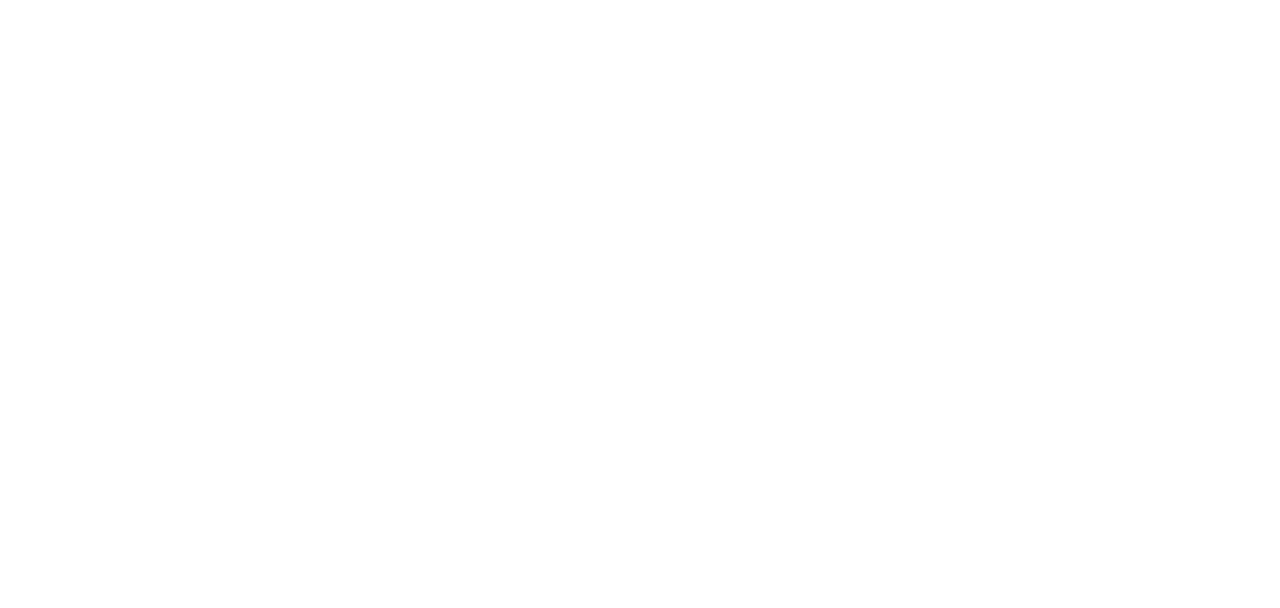
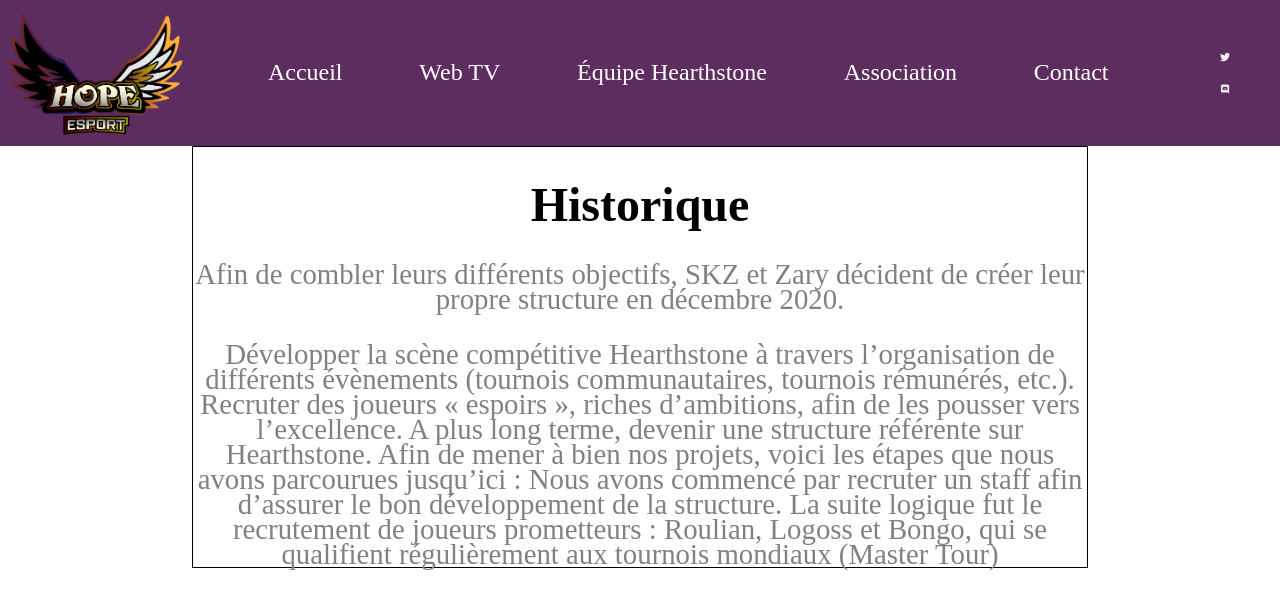
Before and after one commit to MaulineYoann/Hackathon2-front, a React (Create React App) app: page / in a window 1280 px wide. Shown: the top 608 px of the page. Built offline with nearby package versions, Linux system fonts and the light colour scheme.

Commit message:
component staff

```diff
--- a/src/App.css
+++ b/src/App.css
@@ -5,6 +5,7 @@
 * {
   margin: 0;
   padding:0;
+  box-sizing: border-box;
 }
 
 :root{
--- a/src/App.js
+++ /dev/null
@@ -1,11 +0,0 @@
-import './App.css';
-
-function App() {
-  return (
-    <div className="App">
-      <h1>hello</h1>
-    </div>
-  );
-}
-
-export default App;
--- a/src/pages/Home.css
+++ b/src/pages/Home.css
@@ -1,27 +1,20 @@
-.Home-container{
-    /* display: grid;
-    grid-template-columns: repeat(2, 1fr); */
-    display: flex;
-    flex-direction: row;
-    margin-top: 5%;
+.Home {
+    /* height: 500px; */
+    border: 1px solid black;
+    margin: 0 15%;
+    /* background-image: url("../assets/Logo.png"); */
+    background-repeat: no-repeat;
+    background-size: cover;
+    background-position: center;
 }
-
-.text-container{
-   width: 100%;
+.title-Home {
+    color: black;
+    text-align: center;
+    margin-top: 30px;
 }
-
-.title-home{
+.text-Home {
     text-align: center;
-    color:var(--third-color);
-    margin-bottom: 10%;
+    margin-top: 30px;
+    font-size: 1.8rem;
+    line-height: 25px;
 }
-
-p{
-    font-size: 2em;
-    margin: 5%;
-}
-
-img{
-    width: 100vw;
-    height: 60vh;
-}
--- a/src/pages/Home.jsx
+++ b/src/pages/Home.jsx
@@ -6,22 +6,17 @@ import './Home.css';
 function Home() {
     return (
         <div className="Home">
-        <img id="logo" src={Image} alt="Logo" />
-        <div className="Home-container">
-            <div className="text-container">
-                <h1 className="title-home">Historique</h1>
-                <p>Afin de combler leurs différents objectifs, SKZ et Zary décident de créer leur propre structure en décembre 2020.</p>
-                <p>Voici nos principaux objectifs pour l’année 2021 :</p>
-                <p>Développer la scène compétitive Hearthstone à travers l’organisation de différents évènements (tournois communautaires, tournois rémunérés, etc.).</p>
-                <p>Recruter des joueurs « espoirs », riches d’ambitions, afin de les pousser vers l’excellence.</p>
-                <p>A plus long terme, devenir une structure référente sur Hearthstone.</p>
-            </div>
-            <div className="twitter-container">
-                <TweetEmbed id="1444708857171910667" placeholder={"loading"} />
-                <TweetEmbed id="1444346445495083012" placeholder={"loading"} />
-                <TweetEmbed id="1443984955575619587" placeholder={"loading"} />
-            </div>
-        </div>
+        <h1 className="title-Home">Historique</h1>
+        <p className="text-Home">Afin de combler leurs différents objectifs, SKZ et Zary décident de créer leur propre structure en décembre 2020.</p>
+        <p className="text-Home">Développer la scène compétitive Hearthstone à travers l’organisation de différents évènements (tournois communautaires, tournois rémunérés, etc.).
+Recruter des joueurs « espoirs », riches d’ambitions, afin de les pousser vers l’excellence.
+A plus long terme, devenir une structure référente sur Hearthstone.
+
+
+Afin de mener à bien nos projets, voici les étapes que nous avons parcourues jusqu’ici :
+
+Nous avons commencé par recruter un staff afin d’assurer le bon développement de la structure.
+La suite logique fut le recrutement de joueurs prometteurs : Roulian, Logoss et Bongo, qui se qualifient régulièrement aux tournois mondiaux (Master Tour)</p>
         </div>
     )
 }
--- a/src/pages/Staff.css
+++ b/src/pages/Staff.css
@@ -0,0 +1,14 @@
+.Staff {
+  margin: 0 15%;
+  display: flex;
+  flex-flow: row wrap;
+  gap: 20px;
+  justify-content: center;
+  overflow: hidden;
+}
+.staff-title {
+    color: black;
+    font-size: 3rem;
+    text-align: center;
+    margin: 50px;
+}
--- a/src/pages/Staff.jsx
+++ b/src/pages/Staff.jsx
@@ -1,12 +1,31 @@
-import React from 'react';
+import React, { useState, useEffect } from 'react';
+import axios from 'axios';
+import StaffUser from './StaffUser';
 import './Staff.css';
+// import Logo from '../assets/Logo.png'
 
 function Staff() {
-    return (
-        <div>
+  const [userStaff, setUserStaff] = useState([]);
 
-        </div>
-    )
+  useEffect(() => {
+    axios
+      .get('http://localhost:8000/api/staffs')
+      .then((res) => res.data)
+      .then((data) => setUserStaff(data));
+  }, []);
+  return (
+    <div className="Staff-container">
+      <h2 className="staff-title">Membre du staff</h2>
+      <div className="Staff">
+        {userStaff.map((user) => (
+          <div key={user.id}>
+            <StaffUser user={user} />
+          </div>
+        ))}
+      </div>
+      {/* <img src={Logo} alt="alt" srcset="" /> */}
+    </div>
+  );
 }
 
-export default Staff
+export default Staff;
--- /dev/null
+++ b/src/pages/StaffUser.css
@@ -0,0 +1,42 @@
+.staffUser {
+  margin: 30px 0;
+}
+.staff {
+  border: 1px solid var(--main-color);
+  box-shadow: 10px 10px 10px var(--main-color);
+  display: flex;
+  flex-direction: column;
+  gap: 10px;
+  justify-content: center;
+  align-items: center;
+  height: 400px;
+  width: 300px;
+  padding: 15px;
+  font-family: sans-serif;
+  background-image: linear-gradient(
+    to right bottom,
+    #5e2d5f,
+    #6e2958,
+    #7b274e,
+    #852743,
+    #8b2b36,
+    #983633,
+    #a4432f,
+    #ad512a,
+    #c3672e,
+    #d77e32,
+    #ea9736,
+    #fbb03b
+  );
+  perspective: 1000px;
+}
+.staff:hover {
+  transition: 1s;
+  transform: scale(1.1);
+  /* transform: scale(1.1); */
+}
+.user-propriety {
+  color: black;
+  margin: 5px 0;
+  font-family: sans-serif;
+}
--- /dev/null
+++ b/src/pages/StaffUser.jsx
@@ -0,0 +1,21 @@
+import React from 'react'
+import './StaffUser.css'
+import Logo from '../assets/Logo.png'
+
+function StaffUser({user, index}) {
+    return (
+        <div className={"staffUser "+(index % 2 ? "reverses" : "")}>
+            <div className="staff">
+                <img src={Logo} alt="logo" />
+                <h2 className="user-propriety">nom: {user.name}</h2>
+                <h2 className="user-propriety">age: {user.age} ans</h2>
+                <h2 className="user-propriety">poste: {user.job}</h2>
+                <h2 className="user-propriety">{user.social_media}</h2>
+            </div>
+
+
+        </div>
+    )
+}
+
+export default StaffUser
```
Also changed, not shown: package.json (+0 -15 lines), 1 other file (tests, documents, lock files or other folders).
